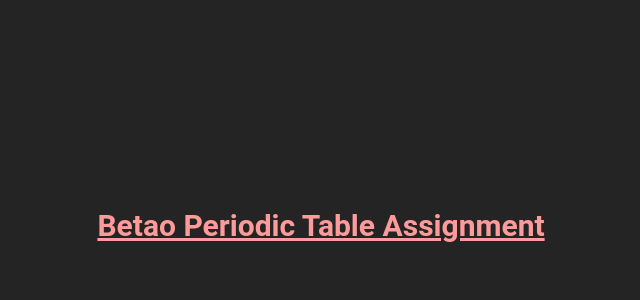
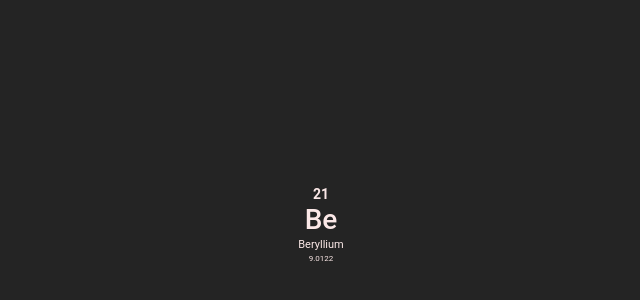
Before and after one commit to MilosTanaskovic/periodic-table-betao, a React (Vite) app: page / in a window 1280 px wide. Shown: the part 174-474 px from the top of the page, without its empty margins (319-959 px from the left). Built offline with nearby package versions, Linux system fonts and the light colour scheme.

Commit message:
add and setup typography components following atomic design concept...

```diff
--- a/src/App.tsx
+++ b/src/App.tsx
@@ -1,5 +1,24 @@
 import "./App.css";
+import {
+  BodyLarge,
+  BodyMedium,
+  BodySmall,
+  SmallTitle,
+} from "./designsystem/atoms";
 
 export default function App() {
-  return <h1 className="text-3xl text-block-s-200 font-bold underline">Betao Periodic Table Assignment</h1>;
+  return (
+    <div>
+      <BodyLarge type="span" className=" text-block-s-500">
+        21
+      </BodyLarge>
+      <SmallTitle className=" text-block-s-500">Be</SmallTitle>
+      <BodyMedium type="p" className="text-block-s-500">
+        Beryllium
+      </BodyMedium>
+      <BodySmall type="span" className="text-block-s-500">
+        9.0122
+      </BodySmall>
+    </div>
+  );
 }
--- /dev/null
+++ b/src/designsystem/atoms/typography/BodyLarge.tsx
@@ -0,0 +1,20 @@
+import React from "react";
+
+type BodyLargeProps = {
+  children: React.ReactNode;
+  type?: string;
+  className?: string;
+};
+
+const BodyLarge = (props: BodyLargeProps) => {
+  const { children, type = "p", className } = props;
+  const As = type ? "p" : "span";
+
+  return (
+    <As className={`font-roboto font-bold text-[14px] leading-[14px] tracking-normal ${className}`}>
+      {children}
+    </As>
+  );
+};
+
+export default BodyLarge;
--- /dev/null
+++ b/src/designsystem/atoms/typography/BodyMedium.tsx
@@ -0,0 +1,20 @@
+import React from "react";
+
+type BodyMediumProps = {
+  children: React.ReactNode;
+  type?: string;
+  className?: string;
+};
+
+const BodyMedium = (props: BodyMediumProps) => {
+  const { children, type = "p", className } = props;
+  const As = type ? "p" : "span";
+
+  return (
+    <As className={`font-roboto font-normal text-[11px] leading-[14px] tracking-normal ${className}`}>
+      {children}
+    </As>
+  );
+};
+
+export default BodyMedium;
--- /dev/null
+++ b/src/designsystem/atoms/typography/BodySmall.tsx
@@ -0,0 +1,20 @@
+import React from "react";
+
+type BodySmallProps = {
+  children: React.ReactNode;
+  type?: string;
+  className?: string;
+};
+
+const BodySmall = (props: BodySmallProps) => {
+  const { children, type = "p", className } = props;
+  const As = type ? "p" : "span";
+
+  return (
+    <As className={`font-roboto font-normal text-[8px] leading-[14px] tracking-normal ${className}`}>
+      {children}
+    </As>
+  );
+};
+
+export default BodySmall;
--- /dev/null
+++ b/src/designsystem/atoms/typography/LargeTitle.tsx
@@ -0,0 +1,17 @@
+import React from 'react';
+
+type LargeTitleProps = {
+    children: React.ReactNode;
+    className?: string;
+}
+
+const LargeTitle = (props: LargeTitleProps) => {
+    const { children, className } = props;
+  return (
+    <h1 className={`font-bold text-3xl text-block-s-500 ${className}`}>
+        {children}
+    </h1>
+  )
+}
+
+export default LargeTitle
--- /dev/null
+++ b/src/designsystem/atoms/typography/MediumTitle.tsx
@@ -0,0 +1,17 @@
+import React from "react";
+
+type MediumTitleProps = {
+  children: React.ReactNode;
+  className?: string;
+};
+
+const MediumTitle = (props: MediumTitleProps) => {
+  const { children, className } = props;
+  return (
+    <h2 className={`font-bold text-2xl text-black ${className}`}>
+      {children}
+    </h2>
+  );
+};
+
+export default MediumTitle;
--- /dev/null
+++ b/src/designsystem/atoms/typography/SmallTitle.tsx
@@ -0,0 +1,12 @@
+import React from "react";
+
+type SmallTitleProps = {
+  children?: React.ReactNode;
+  className?: string;
+};
+
+const SmallTitle = ({ children, className }: SmallTitleProps) => {
+  return <h3 className={` font-medium text-[28px] leading-[37px] tracking-normal ${className}`}>{children}</h3>;
+};
+
+export default SmallTitle;
```
Also changed, not shown: src/designsystem/atoms/index.ts (+8 -0 lines), 1 other file (tests, documents, lock files or other folders).
